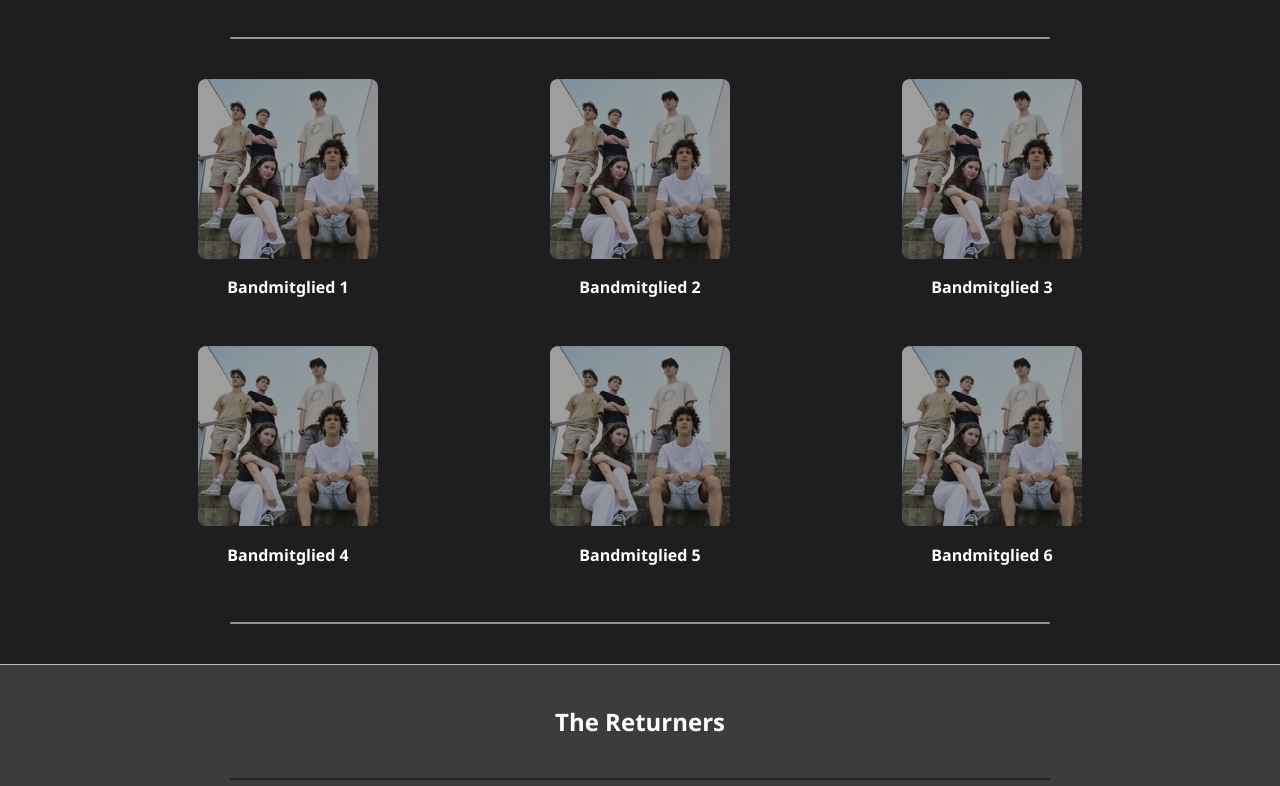
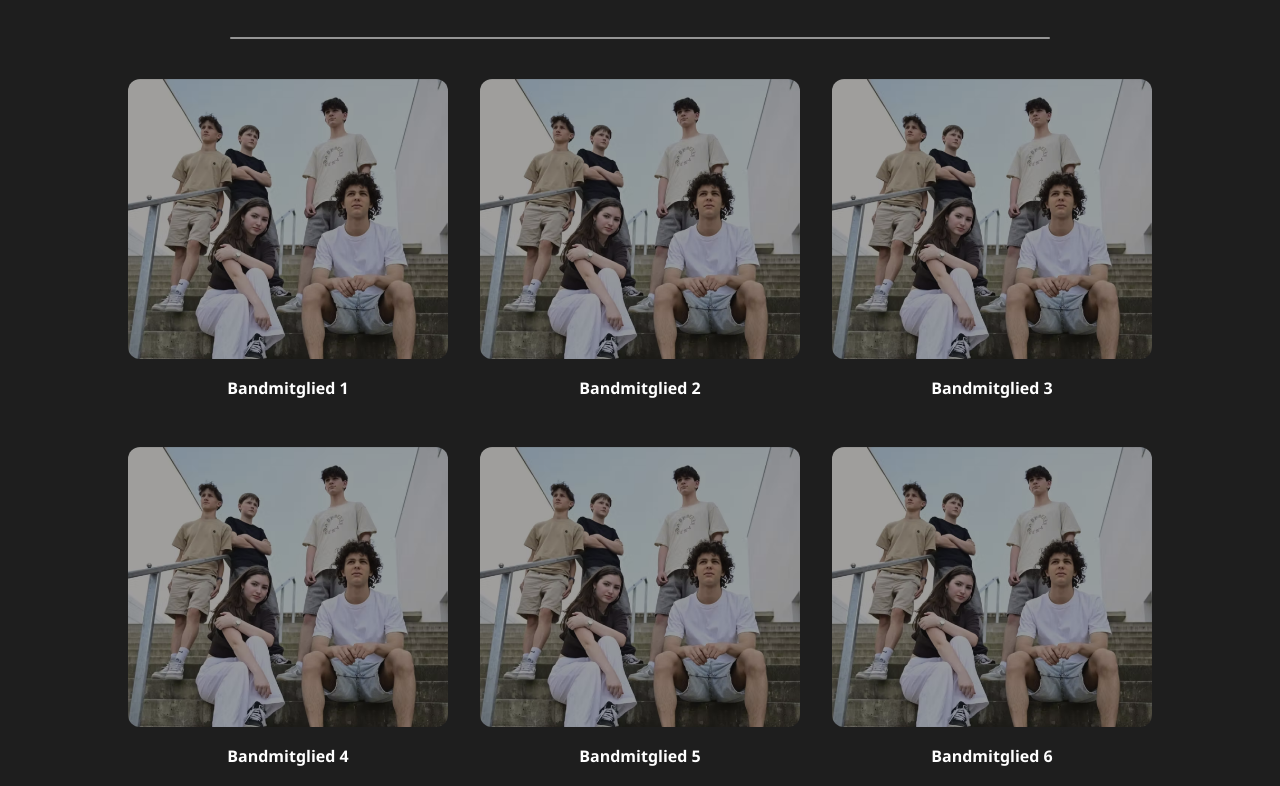
Before and after one commit to LeanMelone/Eigene-Website, a plain HTML site: page about.html in a window 1280 px wide. Shown: the part 941-1727 px from the top of the page. Drawn offline with Linux system fonts and the light colour scheme.

Commit message:
about bilder verbessert

```diff
--- a/CSS/about.css
+++ b/CSS/about.css
@@ -205,10 +205,11 @@ h3 {
 }
 
 .band-member img {
-    width: 180px;
-    height: 180px;
+    max-width: 400px;
+    width: 100%;
+    height: auto;
     object-fit: cover;
-    border-radius: 8px;
+    border-radius: 12px;
 }
 
 .band-member p {
```
